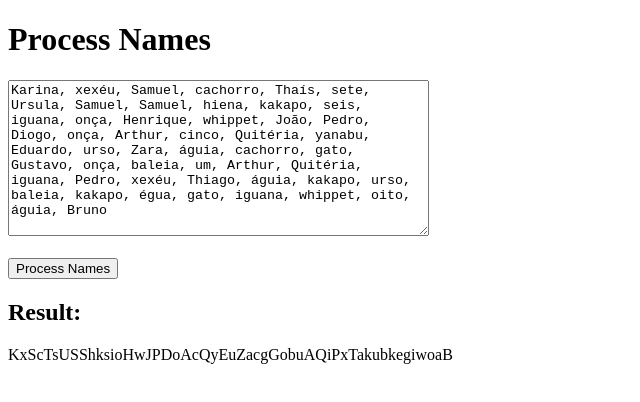
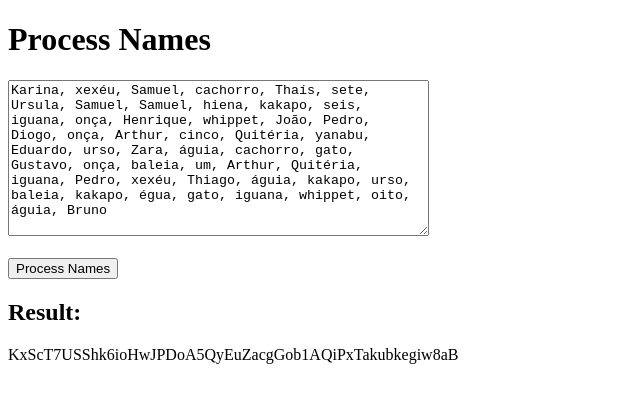
Before and after one commit to gilte/uncoin, a plain HTML site: page Index.html in a window 1280 px wide. Both pictures are taken after a click on the button "Process Names". Shown: the full height of the page, 0-640 px from the left. Drawn offline with Linux system fonts and the light colour scheme.

Commit message:
Add files via upload

```diff
--- a/Index.html
+++ b/Index.html
@@ -21,7 +21,25 @@
         function processNames() {
             const input = document.getElementById('namesInput').value;
             const names = input.split(',').map(name => name.trim());
-            const initials = names.map(name => removeAccents(name.charAt(0)));
+
+            const numberNames = {
+                "um": "1",
+                "dois": "2",
+                "três": "3",
+                "quatro": "4",
+                "cinco": "5",
+                "seis": "6",
+                "sete": "7",
+                "oito": "8",
+                "nove": "9",
+                "dez": "10"
+            };
+
+            const initials = names.map(name => {
+                const cleanedName = removeAccents(name.toLowerCase());
+                return numberNames[cleanedName] || removeAccents(name.charAt(0));
+            });
+
             const result = initials.join('');
             document.getElementById('result').innerText = result;
         }
```
